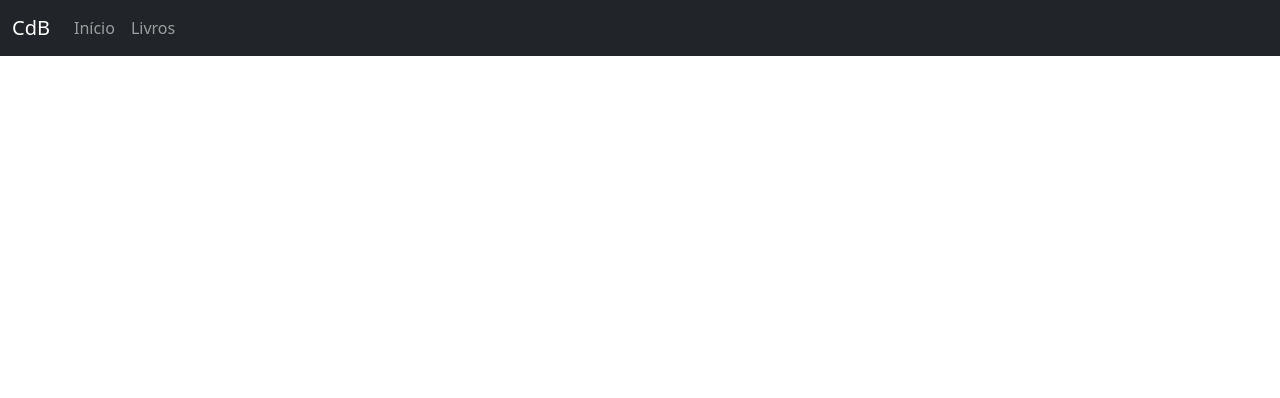
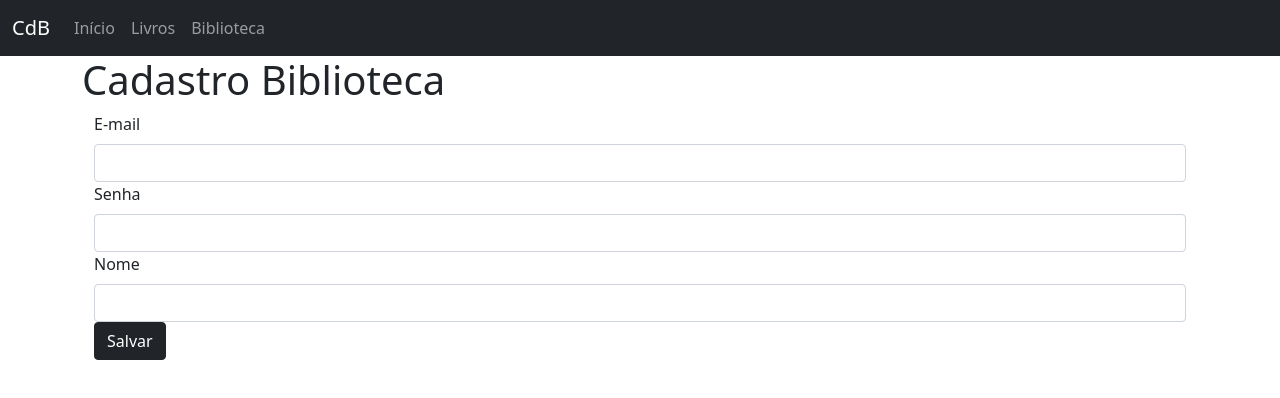
Before and after one commit to EndrioSl/Frontend, a React (Vite) app: page /Bibliotecas in a window 1280 px wide. Shown: the top 398 px of the page. Built offline with nearby package versions, Linux system fonts and the light colour scheme.

Commit message:
add form library

```diff
--- a/src/components/Header/index.tsx
+++ b/src/components/Header/index.tsx
@@ -12,6 +12,7 @@ const Header: React.FC = () => {
                     <Nav className="me-auto my-2 my-lg-0">
                         <Nav.Link className='nav-link' as={Link} to="/" >Início</Nav.Link>
                         <Nav.Link className='nav-link' as={Link} to ="/Livros">Livros</Nav.Link>
+                        <Nav.Link className='nav-link' as={Link} to ="/Bibliotecas">Biblioteca</Nav.Link>
                     </Nav>
                 </Navbar.Collapse>
             </Container>
--- a/src/pages/Books/Form/index.tsx
+++ b/src/pages/Books/Form/index.tsx
@@ -2,7 +2,6 @@ import React, { useState, useEffect, ChangeEvent  }from 'react';
 import { useHistory, useParams } from 'react-router-dom';
 import { Button, Form } from 'react-bootstrap';
 import api from '../../../services/api';
-
 
 interface iBook {
   isbn: string;
--- /dev/null
+++ b/src/pages/Libraries/Form/index.tsx
@@ -0,0 +1,115 @@
+import React, { useState, useEffect, ChangeEvent  }from 'react';
+import { useHistory, useParams } from 'react-router-dom';
+import { Button, Form } from 'react-bootstrap';
+import api from '../../../services/api';
+
+console.log("entrou")
+
+interface iLibrary {
+  email: string;
+  password: string;
+  nome: string;
+}
+
+interface IParamsProps {
+  id: string;
+}
+
+const Libraries: React.FC = () => {
+
+  const history = useHistory()
+  const { id } = useParams<IParamsProps>();
+  const [model, setModel] = useState<iLibrary>({
+      email: '',
+      password: '',
+      nome: ''
+  })
+
+  useEffect(() => {
+      if (id !== undefined) {
+          findLibrary(id)
+      }
+  }, [id])
+
+  function updatedModel (e: ChangeEvent<HTMLInputElement>) {
+
+      setModel({
+          ...model,
+          [e.target.name]: e.target.value
+      })
+
+  }
+
+
+  async function onSubmit (e: ChangeEvent<HTMLFormElement>) {
+      e.preventDefault()
+
+      if (id !== undefined) {
+          const response = await api.put(`/libraries/${id}`, model)
+      } else {
+          const response = await api.post('/libraries', model)
+      }
+      back()
+
+  }
+
+  async function findLibrary (id: string) {
+      const response = await api.get(`,libraries/${id}`)
+      setModel({
+          email: response.data.email,
+          password: response.data.password,
+          nome: response.data.nome,
+      })
+    }
+
+  function back () {
+      history.goBack()
+  }
+
+
+  return (
+    <div className="container">
+        <div className='library-header'>
+            <h1>Cadastro Biblioteca</h1>
+        </div>
+        <div className="container">
+                  <Form onSubmit={onSubmit}>
+                      <Form.Group>
+                      <Form.Label>E-mail</Form.Label>
+                          <Form.Control
+                              type="text"
+                              name="email"
+                              value={model.email}
+                              onChange={(e: ChangeEvent<HTMLInputElement>) => updatedModel(e)}
+                        />
+                      </Form.Group>
+                      <Form.Group>
+                          <Form.Label>Senha</Form.Label>
+                          <Form.Control
+                              type="text"
+                              name="password"
+                              value={model.password}
+                              onChange={(e: ChangeEvent<HTMLInputElement>) => updatedModel(e)}
+                        />
+                    </Form.Group>
+
+                     <Form.Group>
+                        <Form.Label>Nome</Form.Label>
+                        <Form.Control
+                            type="text"
+                            name="nome"
+                            value={model.nome}
+                            onChange={(e: ChangeEvent<HTMLInputElement>) => updatedModel(e)}
+                        />
+                    </Form.Group>
+
+                    <Button variant="dark" type="submit">
+                        Salvar
+                    </Button>
+                </Form>
+            </div>
+    </div>
+  );
+ }
+
+export default Libraries;
--- a/src/routes.tsx
+++ b/src/routes.tsx
@@ -5,6 +5,7 @@ import Home from './pages/Home';
 import Books from './pages/Books';
 import BooksForm from './pages/Books/Form';
 import BooksDetail from './pages/Books/Detail';
+import Libraries from './pages/Libraries/Form';
 
 
 const Routes: React.FC = () => {
@@ -15,6 +16,7 @@ const Routes: React.FC = () => {
             <Route path="/Livros/:id" exact component={BooksDetail} />
             <Route path="/CadastroLivros" exact component={BooksForm} />
             <Route path="/CadastroLivros/:id" exact component={BooksForm} />
+            <Route path="/Bibliotecas" exact component={Libraries} />
         </Switch>
     );
 }
```
